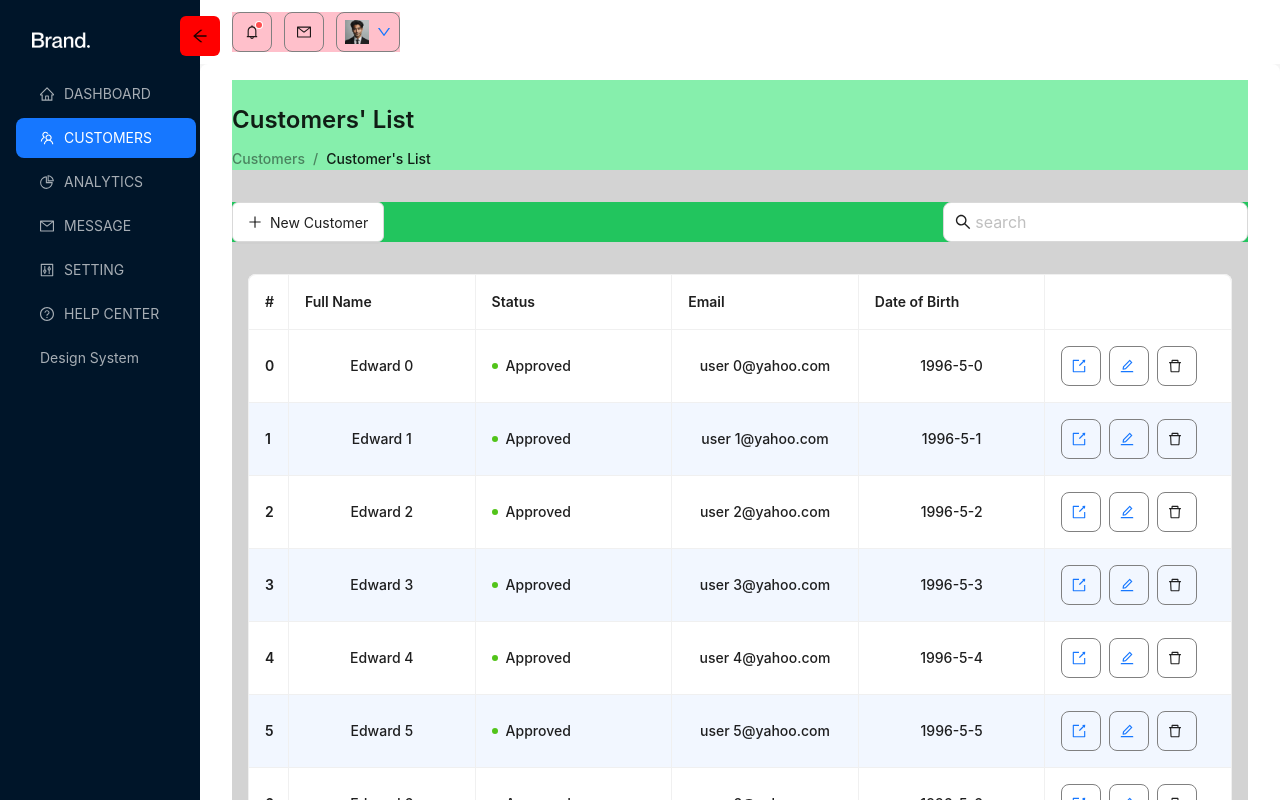
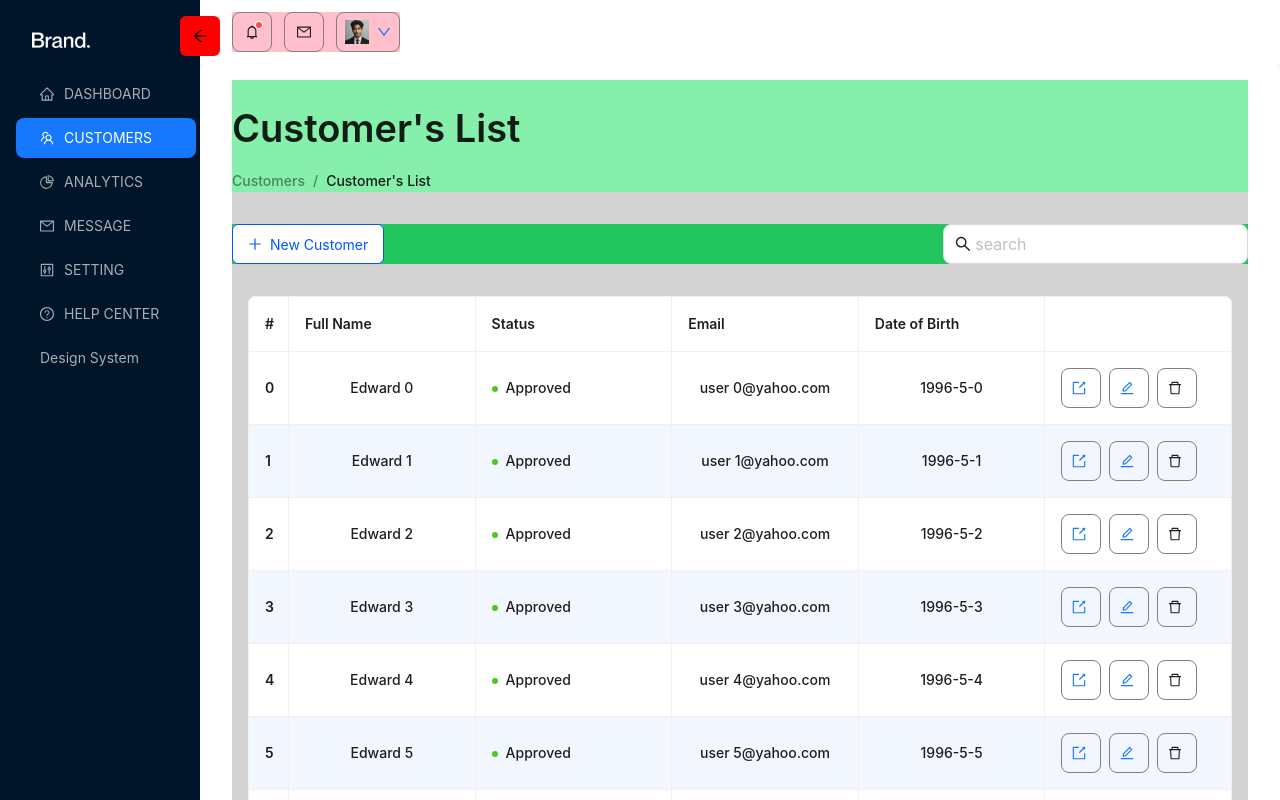
Before and after one commit to sanazniamati/panel-admin-react, a React (Vite) app: page / in a window 1280 px wide. Both pictures are taken after a click on the item "CUSTOMERS". Shown: the top 800 px of the page. Built offline with nearby package versions, Linux system fonts and the light colour scheme.

Commit message:
refractor addCustomerButton

```diff
--- a/src/module/Customers/components/AddCustomerButton/addBtnItems.ts
+++ /dev/null
@@ -1,24 +0,0 @@
-/** @format */
-
-import { MenuProps } from "antd";
-
-export const addBtnItems: MenuProps["items"] = [
-  {
-    key: "1",
-    label: "1st menu item",
-    //  (
-    // <a target="_blank" rel="noopener noreferrer" href="https://www.antgroup.com">
-    //   1st menu item
-    // </a>
-    // ),
-  },
-  {
-    key: "2",
-    label: "2nd menu item",
-    //  (
-    // <a target="_blank" rel="noopener noreferrer" href="https://www.aliyun.com">
-    //   2nd menu item
-    // </a>
-    //   ),
-  },
-];
--- a/src/module/Customers/components/AddCustomerButton/index.tsx
+++ b/src/module/Customers/components/AddCustomerButton/index.tsx
@@ -1,37 +1,13 @@
 /** @format */
 
-import React, { useState } from "react";
-import { Button, Dropdown, MenuProps } from "antd";
+import React from "react";
+import { Button, Dropdown } from "antd";
 import { PlusOutlined } from "@ant-design/icons";
-import { Link } from "react-router-dom";
-// TODO how split items
-// import { addBtnItems } from "./addBtnItems";
-
-type addCustomerBtnType = "addManully" | "addByFile" | "";
+import { addBtnItems } from "./items";
 
 const AddCustomerButton: React.FC = () => {
-  // const [addCustomerBtn, setAddCustomerBtn] = useState<addCustomerBtnType>("");
-
-  // const handleAddCustomer = () => {
-  //   if ((items[0]?.key = "1")) {
-  //     setAddCustomerBtn("addByFile");
-  //   } else if ((items[1]?.key = "2")) {
-  //     setAddCustomerBtn("addManully");
-  //   }
-  // };
-
-  const items: MenuProps["items"] = [
-    {
-      key: "1",
-      label: <Link to="/customers/newCustomerByFile">Importing by a file</Link>,
-    },
-    {
-      key: "2",
-      label: <Link to="/customers/editCustomer">Entering manually</Link>,
-    },
-  ];
   return (
-    <Dropdown className="h-10" menu={{ items }} placement="bottomLeft">
+    <Dropdown className="h-10 text-[#0057FC] border-[#0057FC]" menu={addBtnItems} placement="bottomLeft">
       <Button>
         <PlusOutlined />
         New Customer
--- /dev/null
+++ b/src/module/Customers/components/AddCustomerButton/items.tsx
@@ -0,0 +1,17 @@
+/** @format */
+
+import { Link } from "react-router-dom";
+import { ROUTES } from "../../../../routes/routesUrls";
+
+const items = [
+  {
+    key: "1",
+    label: <Link to={ROUTES.newCustomerByFile}>Importing by a file</Link>,
+  },
+  {
+    key: "2",
+    label: <Link to={ROUTES.newCustomerManully}>Entering manually</Link>,
+  },
+];
+
+export const addBtnItems = { items };
--- a/src/module/Customers/components/customerPageContent/index.tsx
+++ b/src/module/Customers/components/customerPageContent/index.tsx
@@ -3,18 +3,13 @@
 import { SearchOutlined } from "@ant-design/icons";
 import { Flex, Input } from "antd";
 import CustomersTable from "../customerTable";
-// import { useNavigate } from "react-router-dom";
 import AddCustomerButton from "../AddCustomerButton";
 
 const CustomerPageContent: React.FC = () => {
-  // const navigate = useNavigate();
-  // const handleNewCustomer = () => {
-  //   navigate("/customer/newCustomer");
-  // };
   return (
     <Flex vertical>
       {/* button &serch */}
-      <Flex justify="space-between" className="mt-8 bg-green-500">
+      <Flex justify="space-between" align="center" className="mt-8 bg-green-500">
         <AddCustomerButton />
         <Input style={{ width: "30%" }} size="large" placeholder="search" prefix={<SearchOutlined />} />
       </Flex>
--- a/src/module/Customers/components/customerPageTitle/index.tsx
+++ b/src/module/Customers/components/customerPageTitle/index.tsx
@@ -1,17 +1,16 @@
 /** @format */
 
-import { Breadcrumb, Flex, Typography } from "antd";
+import { Flex, Typography } from "antd";
 import { breadCrumbItems } from "./breadCrumbItems";
-import DynamicBreadcrumbs from "./DynamicBreadcrumbs";
+import BreadCrum from "../../../../models/breadcrum/breadcrum";
 
 const { Title } = Typography;
 
 const CustmerPageTitle: React.FC = () => {
   return (
     <Flex vertical className=" bg-green-300">
-      <Title level={3}>Customers' List</Title>
-      <Breadcrumb items={breadCrumbItems} />
-      {/* <DynamicBreadcrumbs /> */}
+      <Title level={1}>Customer's List</Title>
+      <BreadCrum members={breadCrumbItems} />
     </Flex>
   );
 };
```
